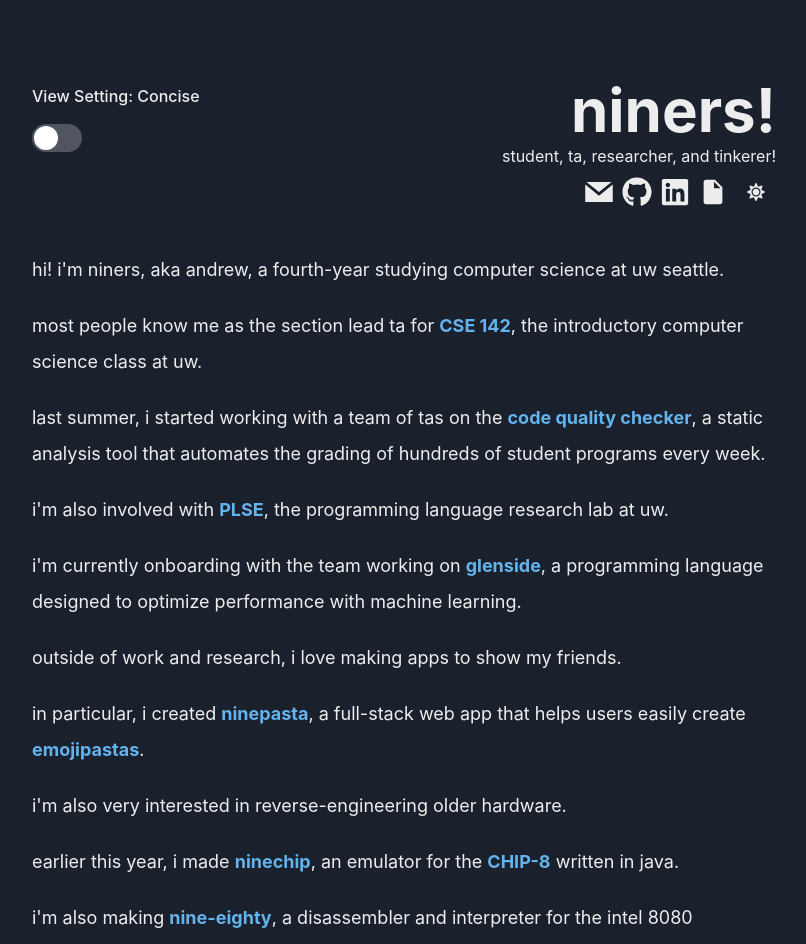
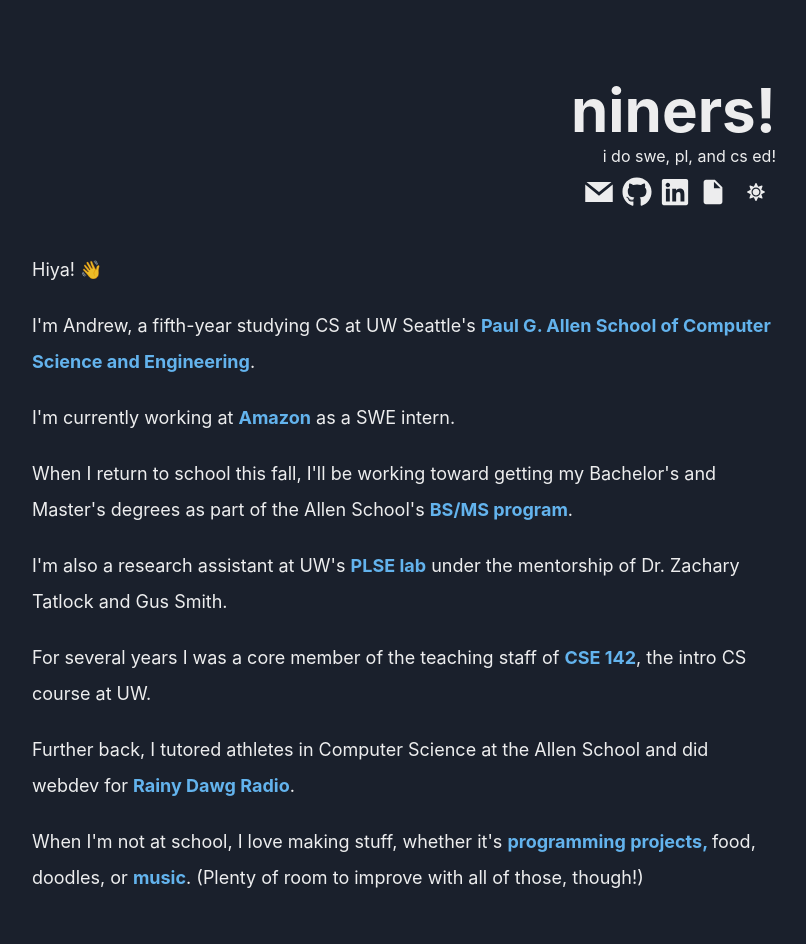
Before and after one commit to ninehusky/ninehusky.github.io, a React (Create React App) app: page / in a window 1280 px wide. Shown: the top 944 px of the page, without its empty margins (236-1042 px from the left). Built offline with nearby package versions, Linux system fonts and the light colour scheme.

Commit message:
Updated info

```diff
--- a/package.json
+++ b/package.json
@@ -11,7 +11,7 @@
     "@testing-library/user-event": "^12.8.3",
     "@types/jest": "^25.2.3",
     "@types/node": "^12.20.37",
-    "@types/react": "^16.14.21",
+    "@types/react": "^16.14.28",
     "@types/react-dom": "^16.9.14",
     "framer-motion": "^4.1.17",
     "react": "^17.0.2",
--- a/src/App.tsx
+++ b/src/App.tsx
@@ -57,9 +57,9 @@ export const App = () => {
             <Heading as="h1" size="3xl">
               niners!
             </Heading>
-            <Text>student, ta, researcher, and tinkerer!</Text>
+            <Text>i do swe, pl, and cs ed!</Text>
             <HStack justifyContent={["center", "flex-end"]}>
-              <Link href="mailto:acheung8@uw.edu">
+              <Link href="mailto:acheung8@cs.washington.edu">
                 <GrMail size={30} />
               </Link>
               <Link href="https://github.com/ninehusky">
@@ -74,13 +74,6 @@ export const App = () => {
               <ColorModeSwitcher />
             </HStack>
           </Box>
-          <Box mx={["auto", 3]}>
-            <VerboseSwitch
-              viewSetting={viewSetting}
-              onClick={handleViewChange}
-              color={color}
-            />
-          </Box>
         </Box>
         <VStack
           mx={3}
@@ -90,150 +83,78 @@ export const App = () => {
           display="flex"
           alignItems="flex-start"
         >
+          <Text>Hiya! 👋</Text>
           <Text>
-            hi! i'm niners, aka andrew, a fourth-year studying computer science
-            at uw seattle.
+            I'm Andrew, a fifth-year studying CS at UW Seattle's{" "}
+            <Link color={color} fontWeight="bold" href="https://cs.uw.edu/">
+              Paul G. Allen School of Computer Science and Engineering
+            </Link>
+            .
           </Text>
           <Text>
-            most people know me as the section lead ta for{" "}
+            I'm currently working at{" "}
+            <Link
+              fontWeight="bold"
+              color={color}
+              href="https://www.amazon.com/"
+            >
+              Amazon
+            </Link>{" "}
+            as a SWE intern.
+          </Text>
+          <Text>
+            When I return to school this fall, I'll be working toward getting my
+            Bachelor's and Master's degrees as part of the Allen School's{" "}
+            <Link
+              color={color}
+              fontWeight="bold"
+              href="https://www.cs.washington.edu/academics/bsms/"
+            >
+              BS/MS program
+            </Link>
+            .
+          </Text>
+          <Text>
+            I'm also a research assistant at UW's{" "}
+            <Link color={color} fontWeight="bold" href="https://uwplse.org/">
+              PLSE lab
+            </Link>{" "}
+            under the mentorship of Dr. Zachary Tatlock and Gus Smith.
+          </Text>{" "}
+          🧪
+          <Text>
+            For several years I was a core member of the teaching staff of{" "}
             <Link color={color} fontWeight="bold" href="https://cs.uw.edu/142">
               CSE 142
             </Link>
-            , the introductory computer science class at uw.
-          </Text>
-          <VerboseText viewSetting={viewSetting}>
-            as a teaching assistant, a lot of my time goes toward teaching
-            weekly classes of about 20 undergraduates. as a section lead, a
-            large portion of ta duties is also dedicated to planning and
-            presenting weekly debriefs to course staff!
-          </VerboseText>
-          <Text>
-            last summer, i started working with a team of tas on the{" "}
-            <Link color={color} href="#" fontWeight="bold">
-              code quality checker
-            </Link>
-            , a static analysis tool that automates the grading of hundreds of
-            student programs every week.
-          </Text>
-          <VerboseText viewSetting={viewSetting}>
-            teaching assistants for 142 spend ~7 hours a week hand-grading
-            student submissions. the code quality checker's goal is to alleviate
-            staff workload by automatically creating and parsing the syntax tree
-            corresponding to a student's submission, before automatically
-            posting feedback annotations/assignment scores according to an
-            assignment's criteria.
-          </VerboseText>
-          <Text>
-            i'm also involved with{" "}
-            <Link color={color} href="http://uwplse.org/" fontWeight="bold">
-              PLSE
-            </Link>
-            , the programming language research lab at uw.
+            {", "}the intro CS course at UW.
           </Text>
           <Text>
-            i'm currently onboarding with the team working on{" "}
-            <Link
-              color={color}
-              href="https://github.com/gussmith23/glenside/"
-              fontWeight="bold"
-            >
-              glenside
-            </Link>
-            , a programming language designed to optimize performance with
-            machine learning.
-          </Text>
-          <VerboseText viewSetting={viewSetting}>
-            specifically, it's a low-level language implemented in rust whose
-            compiler is designed to perform low-level program rewrites, thereby
-            optimizing performance within the context of machine learning.
-          </VerboseText>
-          <Text>
-            outside of work and research, i love making apps to show my friends.
-          </Text>
-          <Text>
-            in particular, i created{" "}
-            <Link color={color} fontWeight="bold" href="https://ninepasta.me">
-              ninepasta
-            </Link>
-            , a full-stack web app that helps users easily create{" "}
-            <Link
-              color={color}
-              fontWeight="bold"
-              href="https://knowyourmeme.com/memes/emojipasta"
-            >
-              emojipastas
+            Further back, I tutored athletes in Computer Science at the Allen
+            School and did webdev for{" "}
+            <Link color={color} fontWeight="bold" href="https://rainydawg.org/">
+              Rainy Dawg Radio
             </Link>
             .
           </Text>
-          <VerboseText viewSetting={viewSetting}>
-            this is a web app produced using the MERN stack (with extra help
-            from chakra-ui). users can run crud operations on a no-sql database
-            of word-emoji pairs. users are authenticated using a custom-made
-            login system, and the service is hosted using github pages, heroku,
-            and mongodb atlas.
-          </VerboseText>
-
           <Text>
-            i'm also very interested in reverse-engineering older hardware.
-          </Text>
-
-          <Text>
-            earlier this year, i made{" "}
+            When I'm not at school, I love making stuff, whether it's{" "}
             <Link
               color={color}
               fontWeight="bold"
               href="https://github.com/ninehusky/ninechip"
             >
-              ninechip
+              programming projects,{" "}
             </Link>
-            , an emulator for the{" "}
+            food, doodles, or{" "}
             <Link
               color={color}
-              fontWeight="bold"
-              href="https://en.wikipedia.org/wiki/CHIP-8"
+              fontWeight={"bold"}
+              href="https://www.youtube.com/watch?v=VmgY0_I1LAs&list=PLxkXYkNGR0iJBZ_K3CIK__PPQK9BjJ1_2"
             >
-              CHIP-8
-            </Link>{" "}
-            written in java.
-          </Text>
-          <VerboseText viewSetting={viewSetting}>
-            i wrote ninechip as a first step into the world of interpreters.
-            ninechip fully emulates the hardware of the CHIP-8, i.e., the ram,
-            cpu, and keypad, and simulates i/o and display using the swing
-            library. it reads and executes any file written in CHIP-8 assembly
-            at 60 hz.
-          </VerboseText>
-          <Text>
-            i'm also making{" "}
-            <Link
-              color={color}
-              fontWeight="bold"
-              href="https://github.com/ninehusky/nine-eighty"
-            >
-              nine-eighty
+              music
             </Link>
-            , a disassembler and interpreter for the intel 8080 assembly
-            language.
-          </Text>
-          <VerboseText viewSetting={viewSetting}>
-            the 8080 is a pretty famous chip, having powered influential
-            machines such as the space invaders arcade cabinet. the level of
-            complexity of the 8080 is significantly higher than the CHIP-8,
-            meaning that more sophisticated unit tests are necessary to ensure
-            that my interpreter is working correctly.
-          </VerboseText>
-          <VerboseText viewSetting={viewSetting}>
-            given the age of the 8080, a lot of my time working on this project
-            is diving deep into the intel 8080 programmer's manual, a job that
-            is equally as frustrating as it is rewarding.
-          </VerboseText>
-          <Text>
-            i'm open to talk about just about anything, whether it relates to
-            computer science or not.{" "}
-            <Link color={color} href="mailto:acheung8@uw.edu" fontWeight="bold">
-              send me an email
-            </Link>
-            !
+            . (Plenty of room to improve with all of those, though!)
           </Text>
         </VStack>
       </Box>
```
Also changed, not shown: 1 other file (tests, documents, lock files or other folders).
